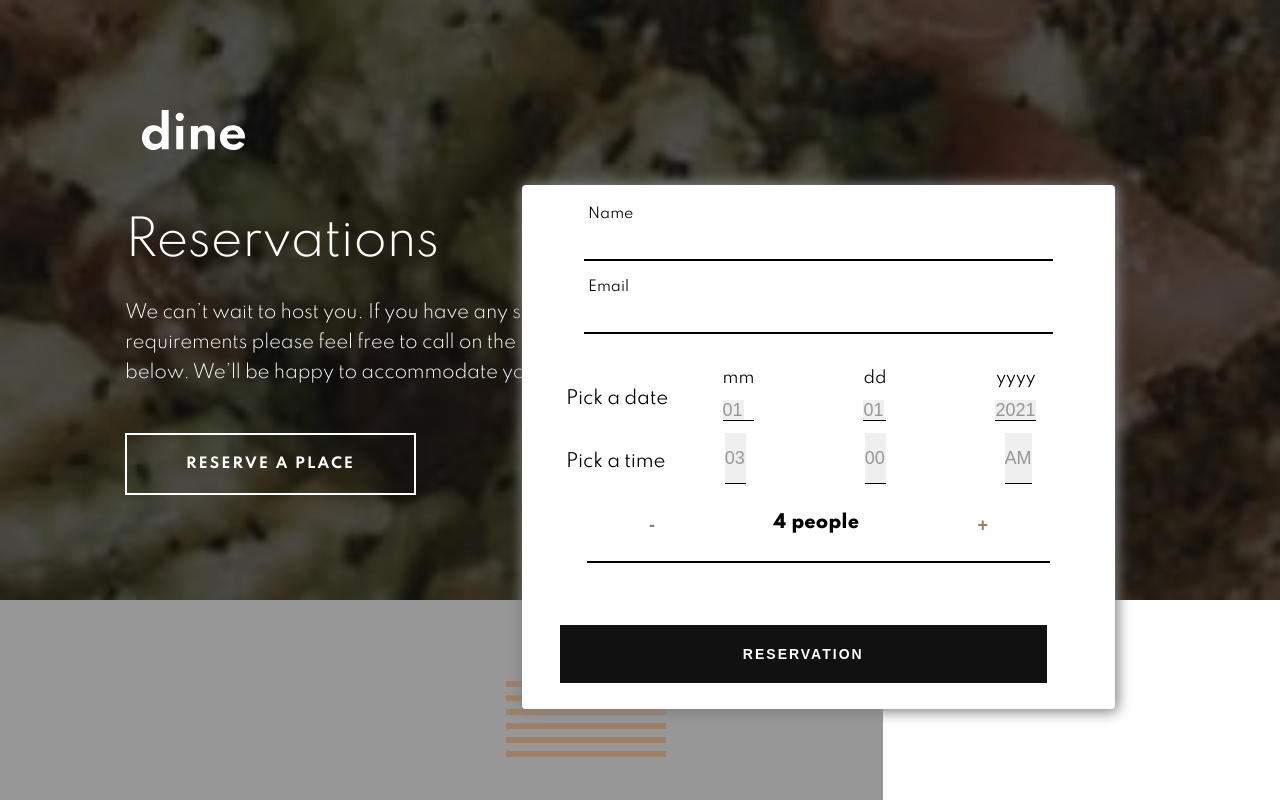
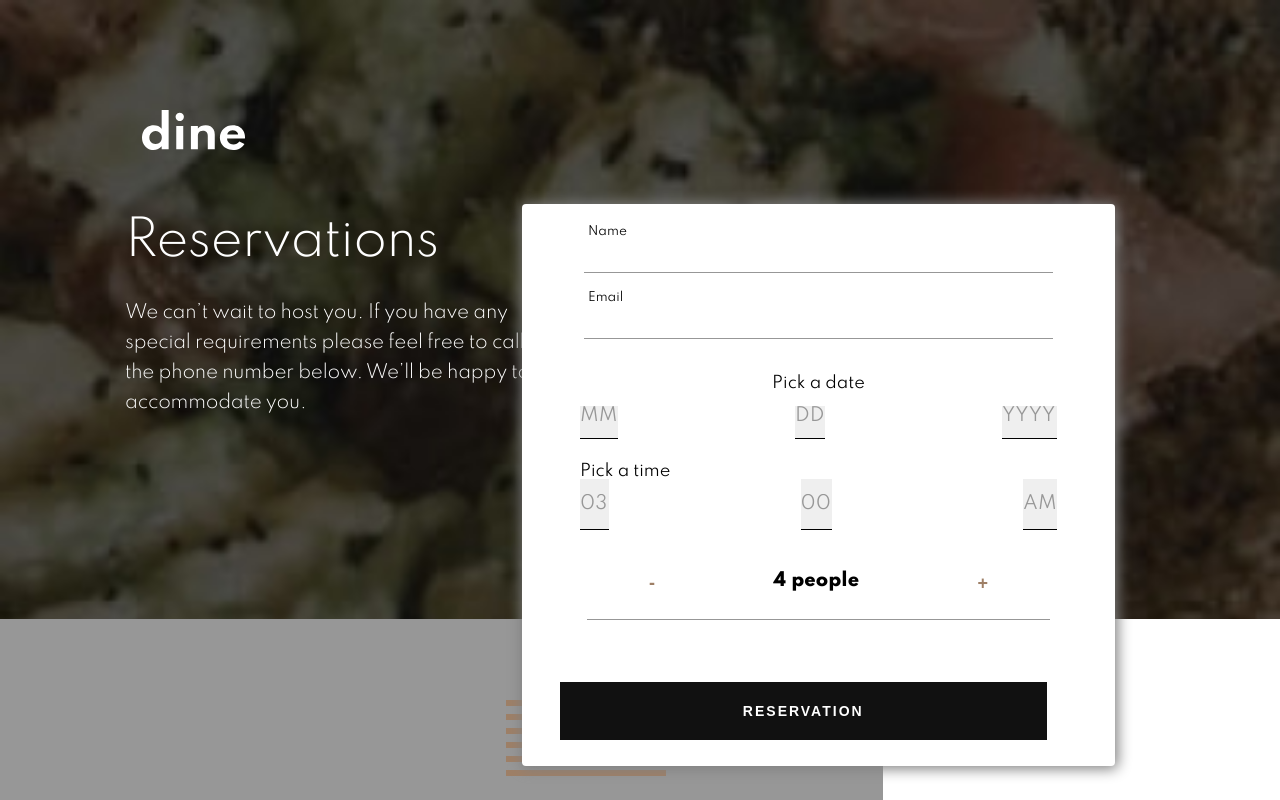
Before and after one commit to ChamuMutezva/dinner-restaurant-website, a React (Create React App) app: page /reservation in a window 1280 px wide. Shown: the top 800 px of the page. Built offline with nearby package versions, Linux system fonts and the light colour scheme.

Commit message:
fix: remove button from booking as per design on desktop

```diff
--- a/src/App.js
+++ b/src/App.js
@@ -1,14 +1,26 @@
-//import logo from './logo.svg';
+import { useEffect } from 'react'
+import { useLocation } from 'react-router-dom'
 import { BrowserRouter as Router, Switch, Route } from "react-router-dom"
 import Reservation from '../src/reservation/reservation'
 import Mainpage from '../src/main/Mainpage'
-//import './App.css'
 
-//import Header from './header/Header'
-//import Main from './main/main'
 import Footer from './footer/footer'
 
+//Function to scroll to top of page when navigating
+//to a new page. at the end of a page focus of page will
+//be at the bottom of the page
+const ScrollToTop = () => {
+  const { pathname } = useLocation();
+
+  useEffect(() => {
+    window.scrollTo(0, 0);
+  }, [pathname]);
+
+  return null;
+}
+
 function App() {
+  <ScrollToTop />
   return (
     <div className="App">
       <Router>
--- a/src/reservation/form/formComponent.js
+++ b/src/reservation/form/formComponent.js
@@ -47,15 +47,18 @@ const FormComponent = () => {
 
             </div>
 
+            <div className="date__selection">
+                <fieldset className="date__picker">
 
-            <div className="date__selection">
-                <h3 className="date__selection__title">Pick a date</h3>
-                <div className="date__selection__list">
+                    <legend>Pick a date</legend>
 
-                    <fieldset>
-                        <legend>mm</legend>
+                    <div className="date__container">
+
+                        <div className="month__selector">
+
                             <label className="sr__date__labels" htmlFor="month">Select a month</label>
-                        <select name="month__zone" id="month">
+                            <select name="month__zone" id="month" ref={register({ required: true })}>
+                                <option value="MM">MM</option>
                                 <option value="1">01</option>
                                 <option value="2">02</option>
                                 <option value="3">03</option>
@@ -69,13 +72,14 @@ const FormComponent = () => {
                                 <option value="11">11</option>
                                 <option value="12">12</option>
                             </select>
-                    </fieldset>
+                        </div>
 
 
-                    <fieldset>
-                        <legend>dd</legend>
-                        <label className="sr__date__labels" htmlFor="day">Select a date</label>
-                        <select name="day__zone" id="date">
+                        <div className="date__selector">
+
+                            <label className="sr__date__labels" htmlFor="date">Select a date</label>
+                            <select name="day__zone" id="date" ref={register({ required: true })}>
+                                <option value="DD">DD</option>
                                 <option value="01">01</option>
                                 <option value="02">02</option>
                                 <option value="03">03</option>
@@ -108,25 +112,26 @@ const FormComponent = () => {
                                 <option value="30">30</option>
                                 <option value="31">31</option>
                             </select>
-                    </fieldset>
+                        </div>
 
-                    <fieldset>
-                        <legend>yyyy</legend>
+                        <div className="year__selector">
                             <label className="sr__date__labels" htmlFor="year">Select a year</label>
-                        <select name="year__zone" id="year">
+                            <select name="year__zone" id="year" ref={register({ required: true })}>
+                                <option value="YYYY">YYYY</option>
                                 <option value="1">2021</option>
                                 <option value="2">2022</option>
                                 <option value="3">2023</option>
                             </select>
-                    </fieldset>
                         </div>
                     </div>
+                </fieldset>
+
                 <div className="time__selection">
                     <h3 className="time__selection__title">Pick a time</h3>
                     <div className="time__selection__list">
                         <div className="hours__mode">
                             <label className="sr__date__labels" htmlFor="hour">Select starting hour time</label>
-                        <select className="hours" id="hour">
+                            <select className="hours" id="hour" ref={register({ required: true })}>
                                 <option value="03">03</option>
                                 <option value="06">06</option>
                                 <option value="09">09</option>
@@ -136,7 +141,7 @@ const FormComponent = () => {
 
                         <div className="hours__mode">
                             <label className="sr__date__labels" htmlFor="minutes">Select starting minutes</label>
-                        <select className="minutes" id="minutes">
+                            <select className="minutes" id="minutes" ref={register({ required: true })}>
                                 <option value="00">00</option>
                                 <option value="15">15</option>
                                 <option value="30">30</option>
@@ -146,13 +151,18 @@ const FormComponent = () => {
 
                         <div className="hours__mode">
                             <label className="sr__date__labels" htmlFor="mode">Select either morning or afternoon</label>
-                        <select className="mode" id="mode">
+                            <select className="mode" id="mode" ref={register({ required: true })}>
                                 <option value="am">am</option>
                                 <option value="pm">pm</option>
                             </select>
                         </div>
                     </div>
                 </div>
+
+
+            </div>
+
+
 
             <div className="reserve__counter">
                 <button type="button" className="count__down" onClick={countdown}>-</button>
--- a/src/styles/_reservedpage.scss
+++ b/src/styles/_reservedpage.scss
@@ -69,8 +69,11 @@
 
         .hero__main__descr {
             margin: 24px 0 45px;
+            max-width: 28rem;
         }
-
+        .hero__main__btncontainer {
+            visibility: hidden;
+        }
     }
 }
 
@@ -101,10 +104,11 @@
         display: flex;
         flex-direction: column;
         margin-bottom: 15px;
-        font-size: calculateRem(14);
+        font-size: calculateRem(12);
         position: absolute;
         top: -18px;
         left: 24px;
+        font-family: 'Spartan', sans-serif;
     }
 
     .form__inputs {
@@ -112,8 +116,9 @@
         margin: 5px auto;
         padding: 3px;
         border: none;
-        border-bottom: 2px solid black;
-        font-size: calculateRem(20);
+        border-bottom: 1px solid $lt-grey-bg;
+        font-size: calculateRem(14);
+        font-family: 'Spartan', sans-serif;
 
         &:focus+label {
             opacity: 0;
@@ -133,18 +138,10 @@
 
     @include mQ(1080px) {
         margin: -175px 165px -540px auto;
-        // margin-right: 165px;
-        // margin-top: -175px;
     }
 }
 
-fieldset {
-    display: flex;
-    flex-direction: row;
-    border-bottom: 1px solid black;
-    position: relative;
 
-}
 
 select {
     border: none;
@@ -152,10 +149,42 @@ select {
     -webkit-appearance: none;
     -moz-appearance: none;
     color: $lt-grey-tx;
+    font-family: inherit;
+    border-bottom: 1px solid black;
+    padding-bottom: 12px;
 }
 
 legend {
-    margin-bottom: 14px;
+    margin-bottom: 15px;
+  //  margin-left: 15px;
+    font-family: 'Spartan', sans-serif;
+}
+
+.date__container {
+    display: flex;
+    justify-content: space-between;
+}
+
+.time__selection {
+    display: flex;
+    flex-direction: column;
+    margin-top: 24px;
+}
+
+.time__selection__list {
+    display: flex;
+    justify-content: space-between;
+    width: 100%;
+}
+
+.time__selection__title {
+    text-align: left;
+  //  margin-left: 20px;
+}
+
+.date__picker,
+.date__picker {
+    width: 100%;
 }
 
 .hours,
@@ -165,14 +194,17 @@ legend {
     padding: 15px 0;
     text-transform: uppercase;
     color: $lt-grey-tx;
+    font-family: inherit;
 }
 
 .date__selection {
     margin-bottom: 12px;
-
+    padding: 0px 22px;
     @include mQ(680px) {
         display: flex;
         margin-top: 15px;
+        flex-direction: column;
+        padding: 0px 34px;
     }
 }
 
@@ -182,22 +214,6 @@ legend {
     }
 }
 
-.date__selection__list,
-.time__selection__list {
-    display: flex;
-    justify-content: space-around;
-    flex: 2 1 60%;
-}
-
-.date__selection__title,
-.time__selection__title {
-    text-align: left;
-    margin-left: 20px;
-    font-size: calculateRem(18);
-    line-height: 28px;
-    letter-spacing: -0.22px;
-    margin-top: 15px;
-}
 
 .sr__only {
     text-align: left;
@@ -214,7 +230,7 @@ legend {
     justify-content: space-between;
     margin: 30px auto;
     padding-bottom: 24px;
-    border-bottom: 2px solid black;
+    border-bottom: 1px solid $lt-grey-bg;
     width: 85%;
 
     @include mQ(680px) {
--- a/src/styles/style.css
+++ b/src/styles/style.css
@@ -1105,6 +1105,10 @@ table {
   }
   .secondaryHeader .hero__main__descr {
     margin: 24px 0 45px;
+    max-width: 28rem;
+  }
+  .secondaryHeader .hero__main__btncontainer {
+    visibility: hidden;
   }
 }
 
@@ -1152,10 +1156,11 @@ table {
       -ms-flex-direction: column;
           flex-direction: column;
   margin-bottom: 15px;
-  font-size: 0.875rem;
+  font-size: 0.75rem;
   position: absolute;
   top: -18px;
   left: 24px;
+  font-family: 'Spartan', sans-serif;
 }
 
 .form .form__inputs {
@@ -1163,8 +1168,9 @@ table {
   margin: 5px auto;
   padding: 3px;
   border: none;
-  border-bottom: 2px solid black;
-  font-size: 1.25rem;
+  border-bottom: 1px solid #979797;
+  font-size: 0.875rem;
+  font-family: 'Spartan', sans-serif;
 }
 
 .form .form__inputs:focus + label {
@@ -1189,28 +1195,59 @@ table {
   }
 }
 
-fieldset {
-  display: -webkit-box;
-  display: -ms-flexbox;
-  display: flex;
-  -webkit-box-orient: horizontal;
-  -webkit-box-direction: normal;
-      -ms-flex-direction: row;
-          flex-direction: row;
-  border-bottom: 1px solid black;
-  position: relative;
-}
-
 select {
   border: none;
   font-size: 1.125rem;
   -webkit-appearance: none;
   -moz-appearance: none;
   color: #979797;
+  font-family: inherit;
+  border-bottom: 1px solid black;
+  padding-bottom: 12px;
 }
 
 legend {
-  margin-bottom: 14px;
+  margin-bottom: 15px;
+  font-family: 'Spartan', sans-serif;
+}
+
+.date__container {
+  display: -webkit-box;
+  display: -ms-flexbox;
+  display: flex;
+  -webkit-box-pack: justify;
+      -ms-flex-pack: justify;
+          justify-content: space-between;
+}
+
+.time__selection {
+  display: -webkit-box;
+  display: -ms-flexbox;
+  display: flex;
+  -webkit-box-orient: vertical;
+  -webkit-box-direction: normal;
+      -ms-flex-direction: column;
+          flex-direction: column;
+  margin-top: 24px;
+}
+
+.time__selection__list {
+  display: -webkit-box;
+  display: -ms-flexbox;
+  display: flex;
+  -webkit-box-pack: justify;
+      -ms-flex-pack: justify;
+          justify-content: space-between;
+  width: 100%;
+}
+
+.time__selection__title {
+  text-align: left;
+}
+
+.date__picker,
+.date__picker {
+  width: 100%;
 }
 
 .hours,
@@ -1220,10 +1257,12 @@ legend {
   padding: 15px 0;
   text-transform: uppercase;
   color: #979797;
+  font-family: inherit;
 }
 
 .date__selection {
   margin-bottom: 12px;
+  padding: 0px 22px;
 }
 
 @media screen and (min-width: 680px) {
@@ -1232,6 +1271,11 @@ legend {
     display: -ms-flexbox;
     display: flex;
     margin-top: 15px;
+    -webkit-box-orient: vertical;
+    -webkit-box-direction: normal;
+        -ms-flex-direction: column;
+            flex-direction: column;
+    padding: 0px 34px;
   }
 }
 
@@ -1241,28 +1285,6 @@ legend {
     display: -ms-flexbox;
     display: flex;
   }
-}
-
-.date__selection__list,
-.time__selection__list {
-  display: -webkit-box;
-  display: -ms-flexbox;
-  display: flex;
-  -ms-flex-pack: distribute;
-      justify-content: space-around;
-  -webkit-box-flex: 2;
-      -ms-flex: 2 1 60%;
-          flex: 2 1 60%;
-}
-
-.date__selection__title,
-.time__selection__title {
-  text-align: left;
-  margin-left: 20px;
-  font-size: 1.125rem;
-  line-height: 28px;
-  letter-spacing: -0.22px;
-  margin-top: 15px;
 }
 
 .sr__only {
@@ -1286,7 +1308,7 @@ legend {
           justify-content: space-between;
   margin: 30px auto;
   padding-bottom: 24px;
-  border-bottom: 2px solid black;
+  border-bottom: 1px solid #979797;
   width: 85%;
 }
 
```
Also changed, not shown: starter-code/index.html (+8 -0 lines), 1 other file (tests, documents, lock files or other folders). Lines whose indentation alone changed are shown as unchanged.
